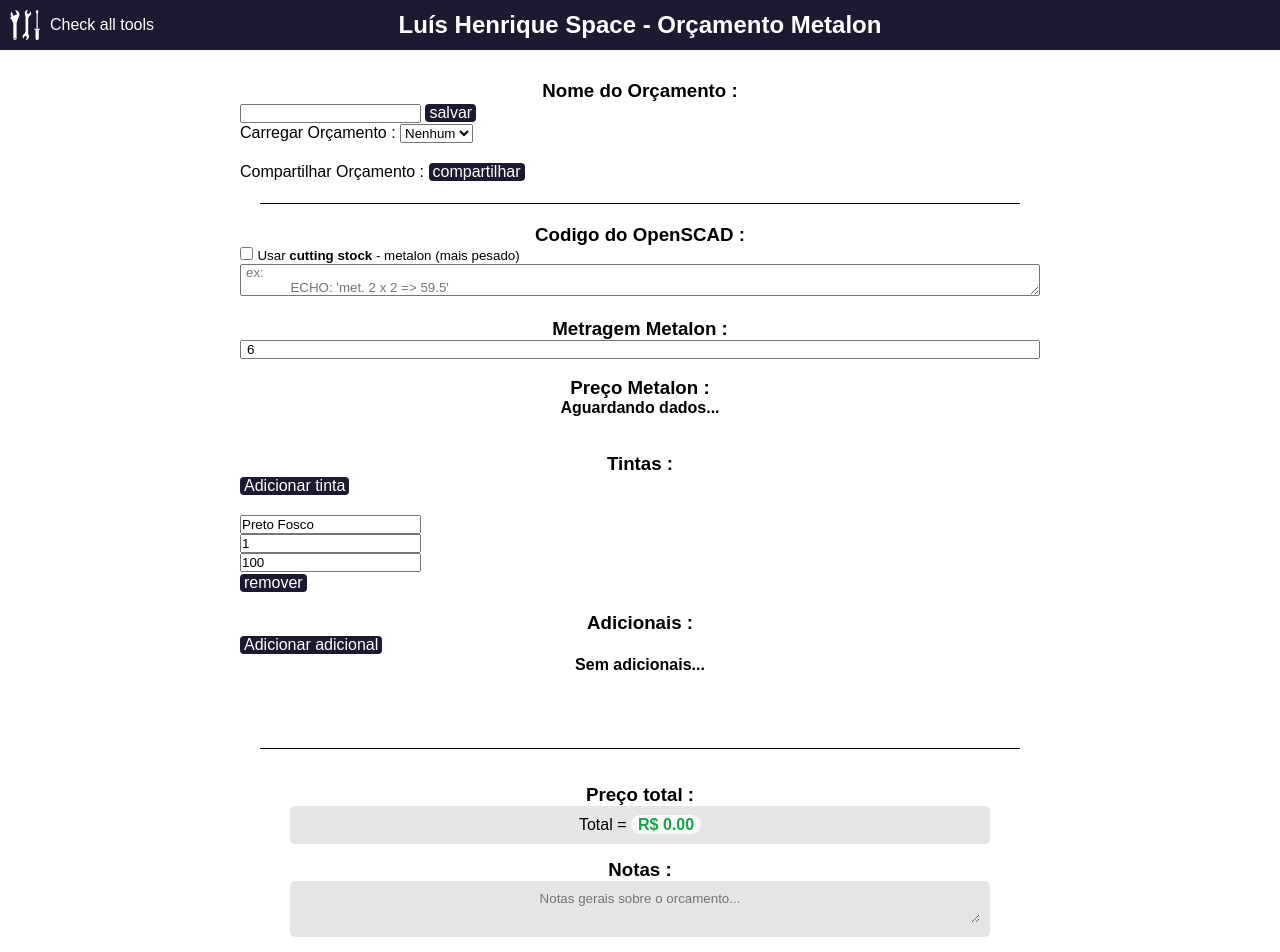
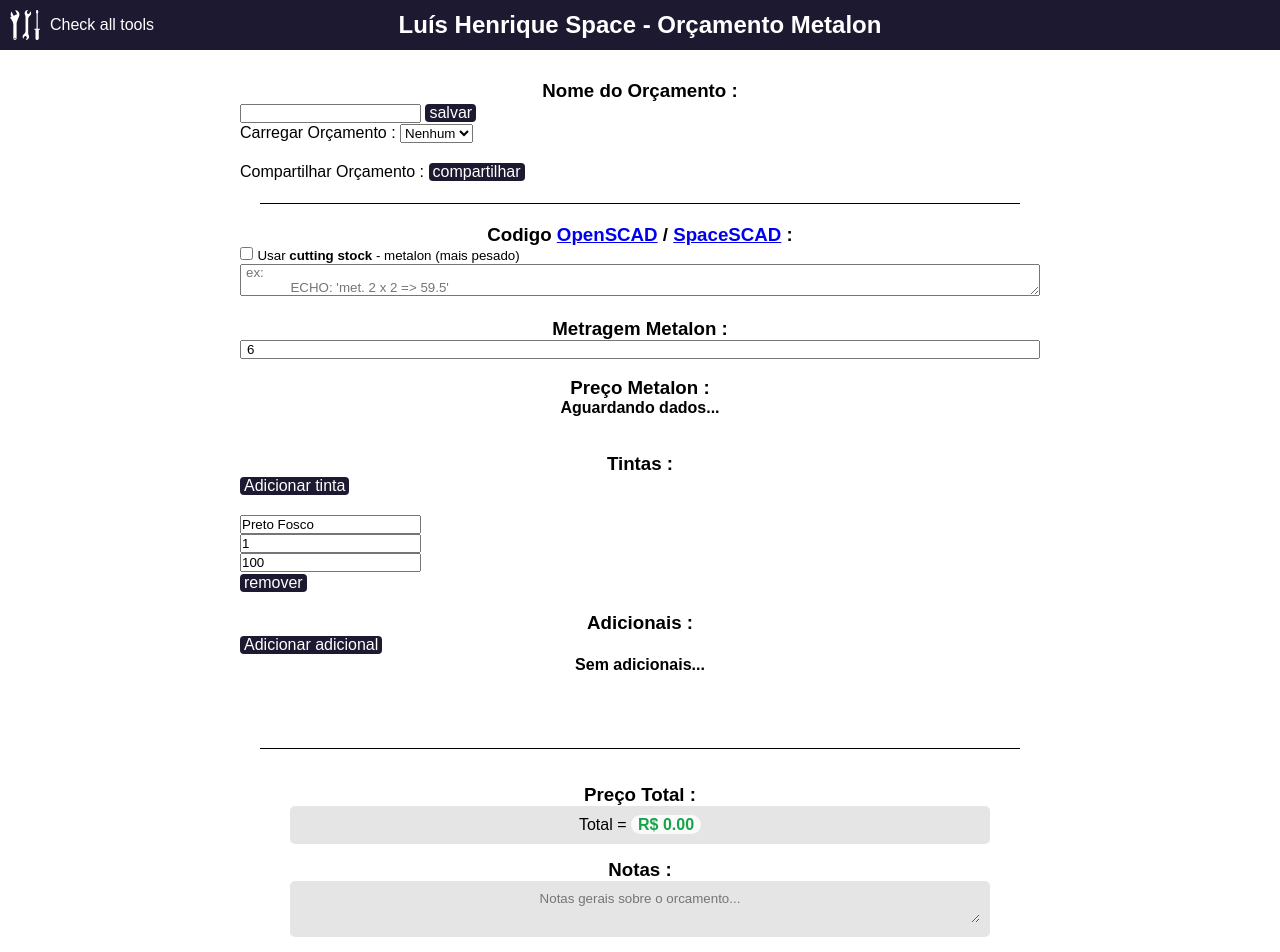
Before and after one commit to NaN-NaN-sempai/tools, a SvelteKit app: page /metalon in a window 1280 px wide. Shown: the top 952 px of the page. Built offline with nearby package versions, Linux system fonts and the light colour scheme.

Commit message:
metalon: titles change

```diff
--- a/src/routes/metalon/+page.svelte
+++ b/src/routes/metalon/+page.svelte
@@ -518,7 +518,7 @@
             </label>
             <br><hr>
 
-            <h3>Codigo do OpenSCAD :</h3>
+            <h3>Codigo <a href="https://openscad.org/">OpenSCAD</a> / <a href="https://github.com/NaN-NaN-sempai/SpaceSCAD">SpaceSCAD</a> :</h3>
             <label>
                 <input type="checkbox" bind:checked={useCuttingStock}>
                 <small> Usar <strong>cutting stock</strong> - metalon (mais pesado) </small>
@@ -592,7 +592,7 @@
         <div class="output">
             <div class="spliter">
                 <div class="outputContainer">
-                    <h3>Preço total :</h3>
+                    <h3>Preço Total :</h3>
                         <p>
                             Total =
                             <span class="highlight total"> R$ {(
@@ -715,7 +715,7 @@
                     <hr>
                     <div class="outputContainer" class:hidden={displayLists}>
 
-                        <h3>Listas Simples :</h3>
+                        <h3>Materiais Avulso :</h3>
                         <p>
                             <button on:click={() => displayLists = true}>Expandir Listas</button>
                         </p>
@@ -727,7 +727,7 @@
 
                     <div class="outputContainer">
 
-                        <h3>Listas Simples :</h3>
+                        <h3>Materiais Avulso :</h3>
                         <p>
                             <button on:click={() => displayLists = false}>Recolher Listas</button>
                         </p>
@@ -807,7 +807,7 @@
             {#if info.sum != undefined}
                 <div class="spliter">
                     <div class="outputContainer">
-                        <h3>Lista detalhada :</h3>
+                        <h3>Materiais por Peça :</h3>
                         <p>
                             <button on:click={() => expandList = !expandList}>
                                 {expandList ? "Recolher" : "Expandir"} Lista
```
